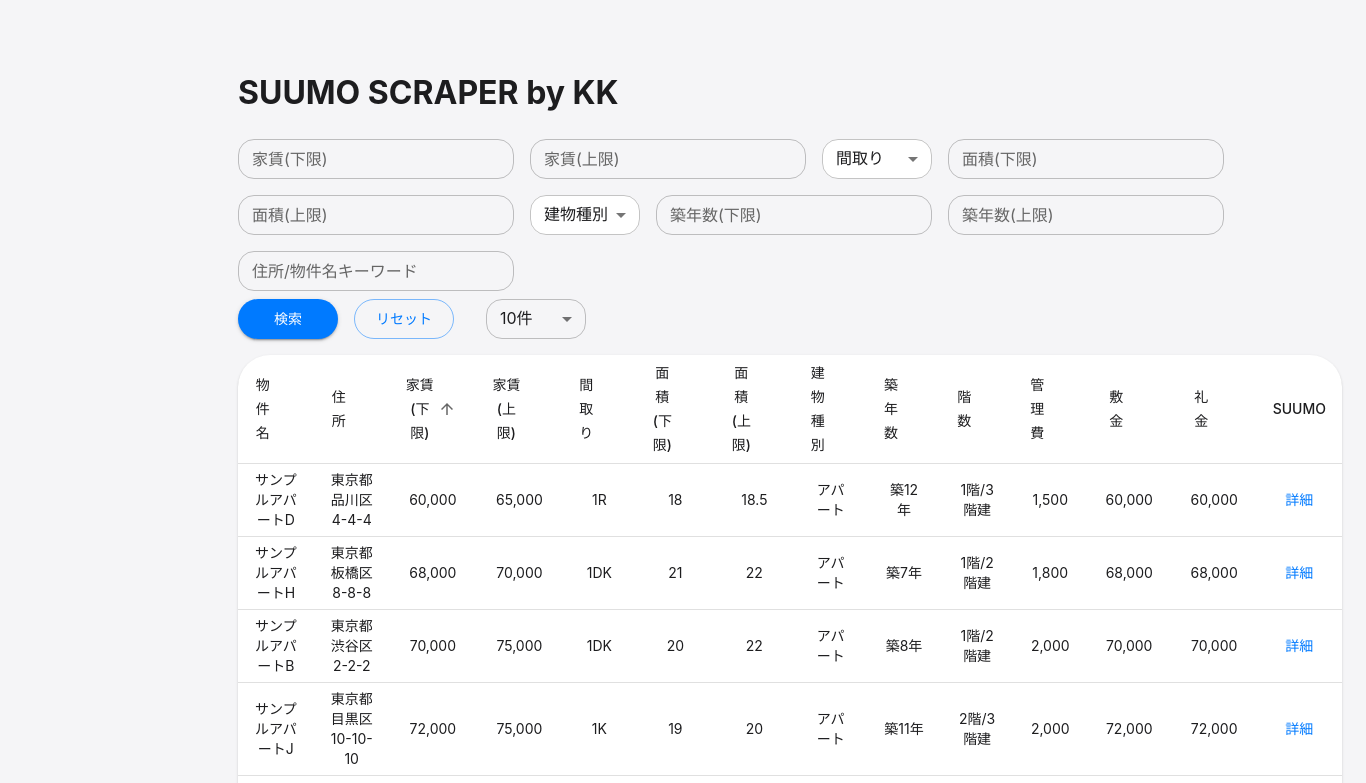
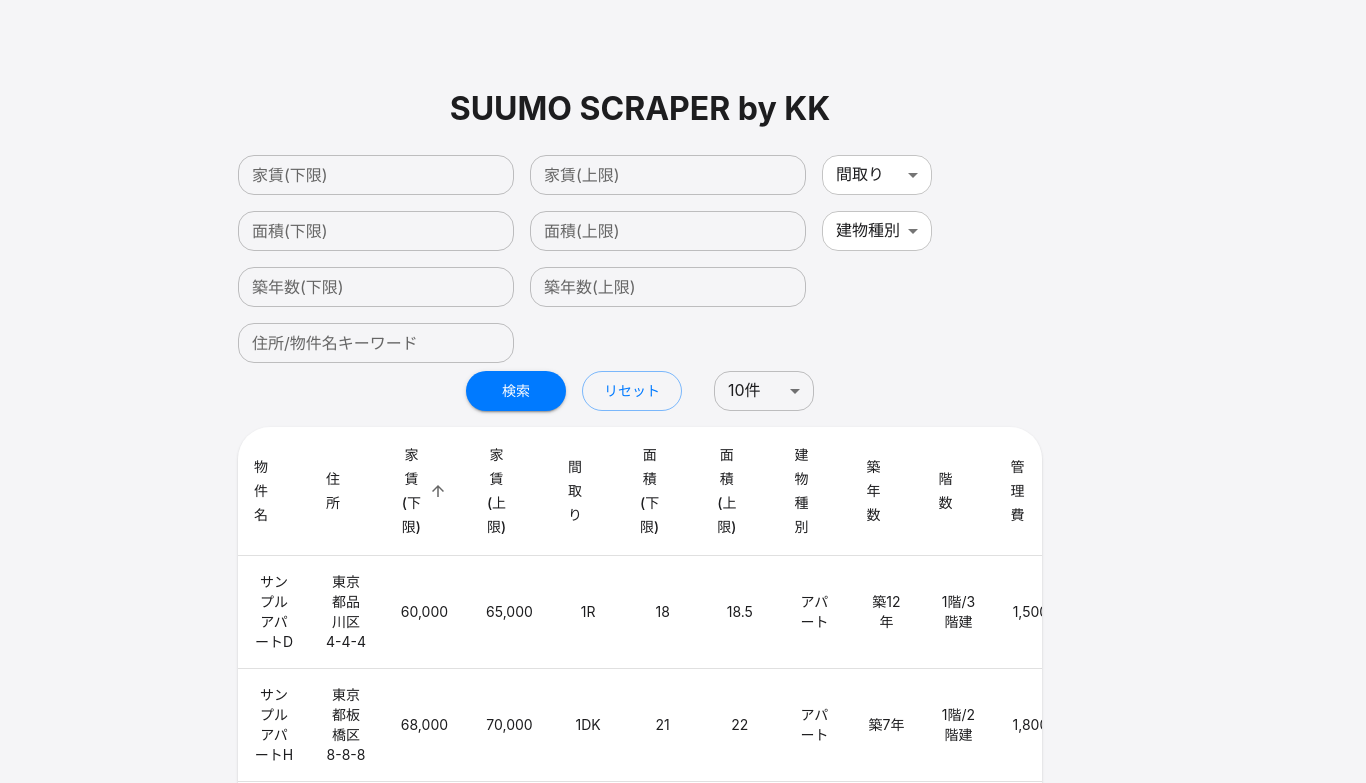
Before and after one commit to KazumasaKoshikawa/home-scraper, a React (Create React App) app: page / in a window 1280 px wide. Shown: the top 783 px of the page, 1366 px wide, since content can reach past the window. Built offline with nearby package versions, Linux system fonts and the light colour scheme.

Commit message:
エラー解消

```diff
--- a/src/App.tsx
+++ b/src/App.tsx
@@ -3,23 +3,29 @@
 import { HomeList } from "./components/HomeList.tsx";
 import { Container, CssBaseline } from "@mui/material";
 
+// アプリケーションのメインコンポーネント
 export function App() {
   return (
     <>
+      {/* MUIのデフォルトスタイルを適用する */}
       <CssBaseline />
+      {/* 画面中央に配置するためのコンテナ。最大幅はmd。上下に余白を持たせている。 */}
       <Container
-        maxWidth={false}
+        maxWidth="md"
         sx={{
-          width: "90vw",
-          maxWidth: "90vw",
-          margin: "0 auto",
+          mx: "auto",
           minHeight: "100vh",
-          paddingTop: 2,
-          paddingBottom: 2,
+          py: 4,
+          display: "flex",
+          flexDirection: "column",
+          alignItems: "center",
         }}
       >
+        {/* タイトル表示 */}
         <h1>SUUMO SCRAPER by KK</h1>
+        {/* フィルタバーを表示する。物件の絞り込みができる。 */}
         <FilterBar />
+        {/* 物件リストをテーブル形式で表示する。 */}
         <HomeList />
       </Container>
     </>
--- a/src/components/HomeList.tsx
+++ b/src/components/HomeList.tsx
@@ -105,7 +105,7 @@
   return (
     <>
       <TableContainer component={Paper} sx={{ borderRadius: 2, boxShadow: 1 }}>
-        <Table size="small">
+        <Table size="medium">
           <TableHead>
             <TableRow>
               {columns.map((col) => (
@@ -124,7 +124,7 @@
           </TableHead>
           <TableBody>
             {paged.map((p) => (
-              <TableRow key={p.id} hover>
+              <TableRow key={p.id} hover sx={{ minHeight: 48 }}>
                 <TableCell align="center">{p.name}</TableCell>
                 <TableCell align="center">{p.address}</TableCell>
                 <TableCell align="center">
--- a/src/contexts/Context.tsx
+++ b/src/contexts/Context.tsx
@@ -29,7 +29,7 @@
   return ctx;
 };
 
-export const provider = ({ children }: { children: ReactNode }) => {
+export const AppProvider = ({ children }: { children: ReactNode }) => {
   const [properties, setProperties] = useState<Property[]>([]);
   const [filtered, setFiltered] = useState<Property[]>([]);
   const [rentFrom, setRentFrom] = useState<string>("");
```
Also changed, not shown: src/index.tsx (+8 -4 lines).
